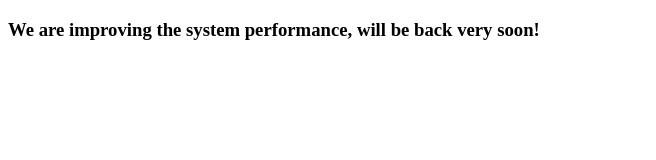
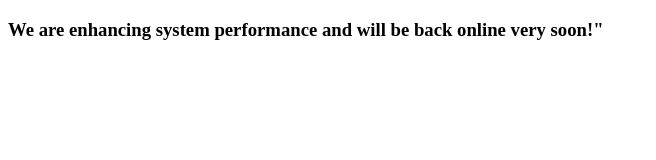
Before and after one commit to debindra/levelupprep, a plain HTML site: page index.html in a window 1280 px wide. Shown: the whole page, without its empty margins (0-656 px from the left). Drawn offline with Linux system fonts and the light colour scheme.

Commit message:
Update index.html

```diff
--- a/index.html
+++ b/index.html
@@ -7,6 +7,9 @@
 </head>
 <body>
 
-<h3>We are improving the system performance, will be back very soon!</h3>
+<h3>
+	We are enhancing system performance and will be back online very soon!"
+
+</h3>
 </body>
 </html>
```
